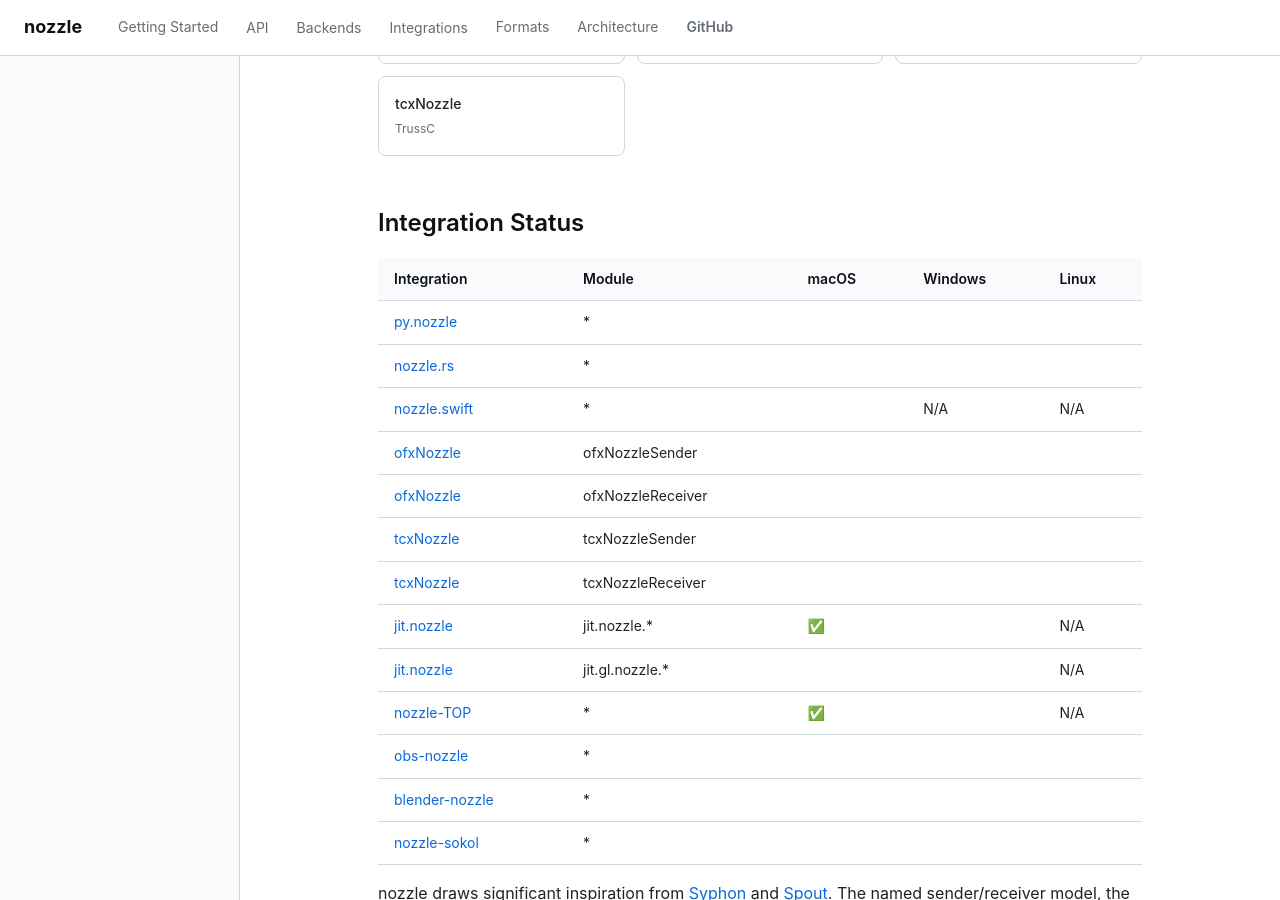
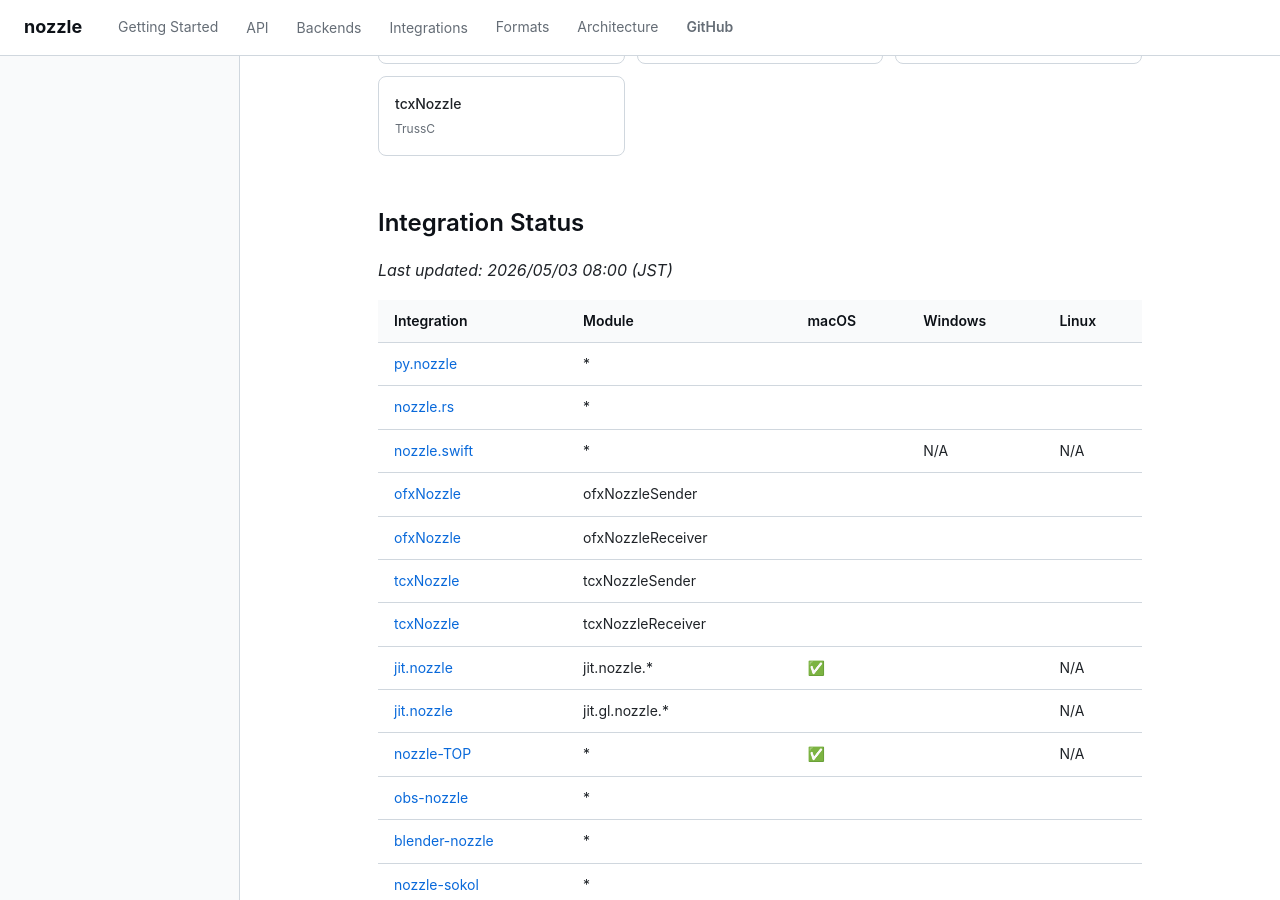
Before and after one commit to nozzle-io/.github, a Jekyll site: the page built from index.md, in a window 1280 px wide and 900 px high, scrolled down 1973 px. Built offline with Jekyll 4.4.1, drawn with Linux system fonts in a browser that asks for light colours.

Commit message:
add last updated timestamp to status table

```diff
--- a/index.md
+++ b/index.md
@@ -111,6 +111,8 @@ auto info = frame.info();
 
 <h2>Integration Status</h2>
 
+<p><em>Last updated: 2026/05/03 08:00 (JST)</em></p>
+
 <table>
   <thead>
     <tr><th>Integration</th><th>Module</th><th>macOS</th><th>Windows</th><th>Linux</th></tr>
```
Also changed, not shown: profile/README.md (+2 -0 lines).
